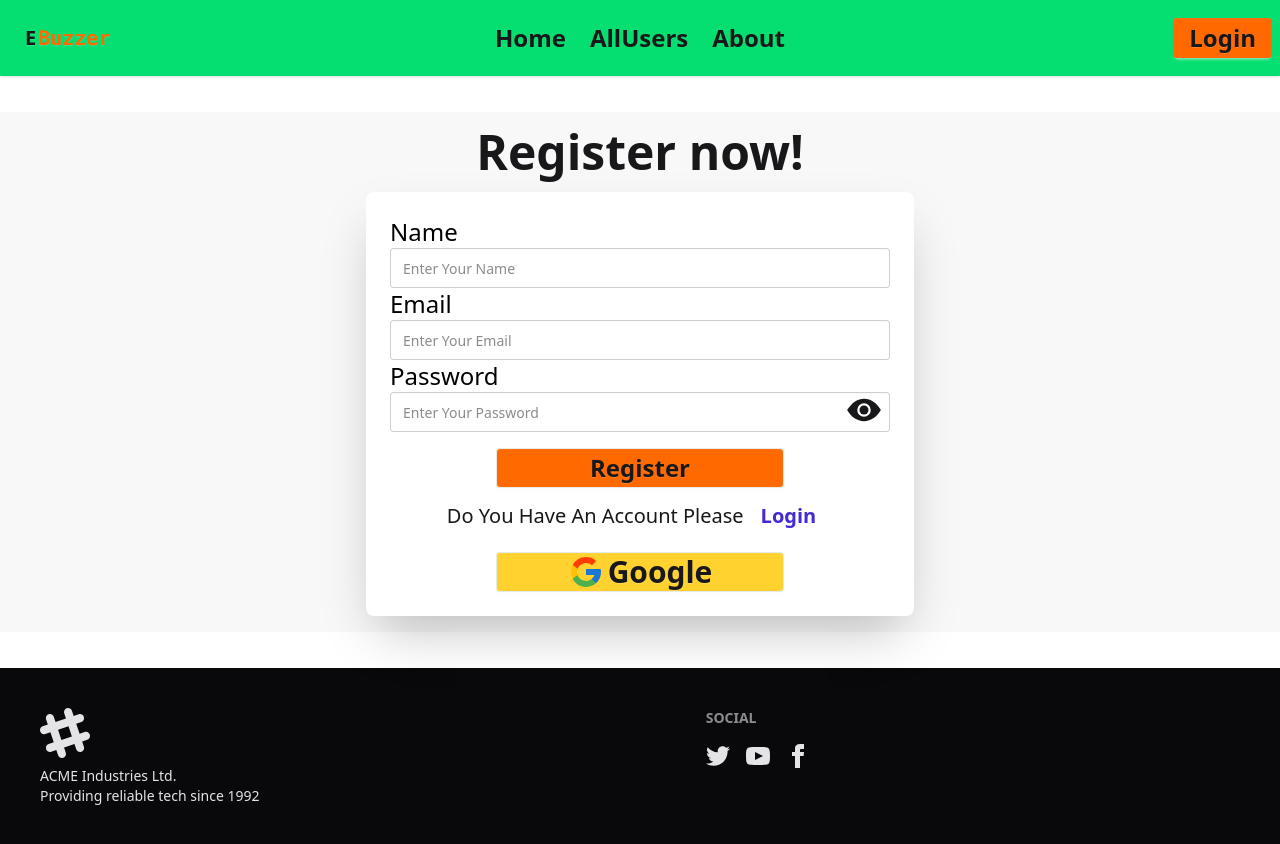
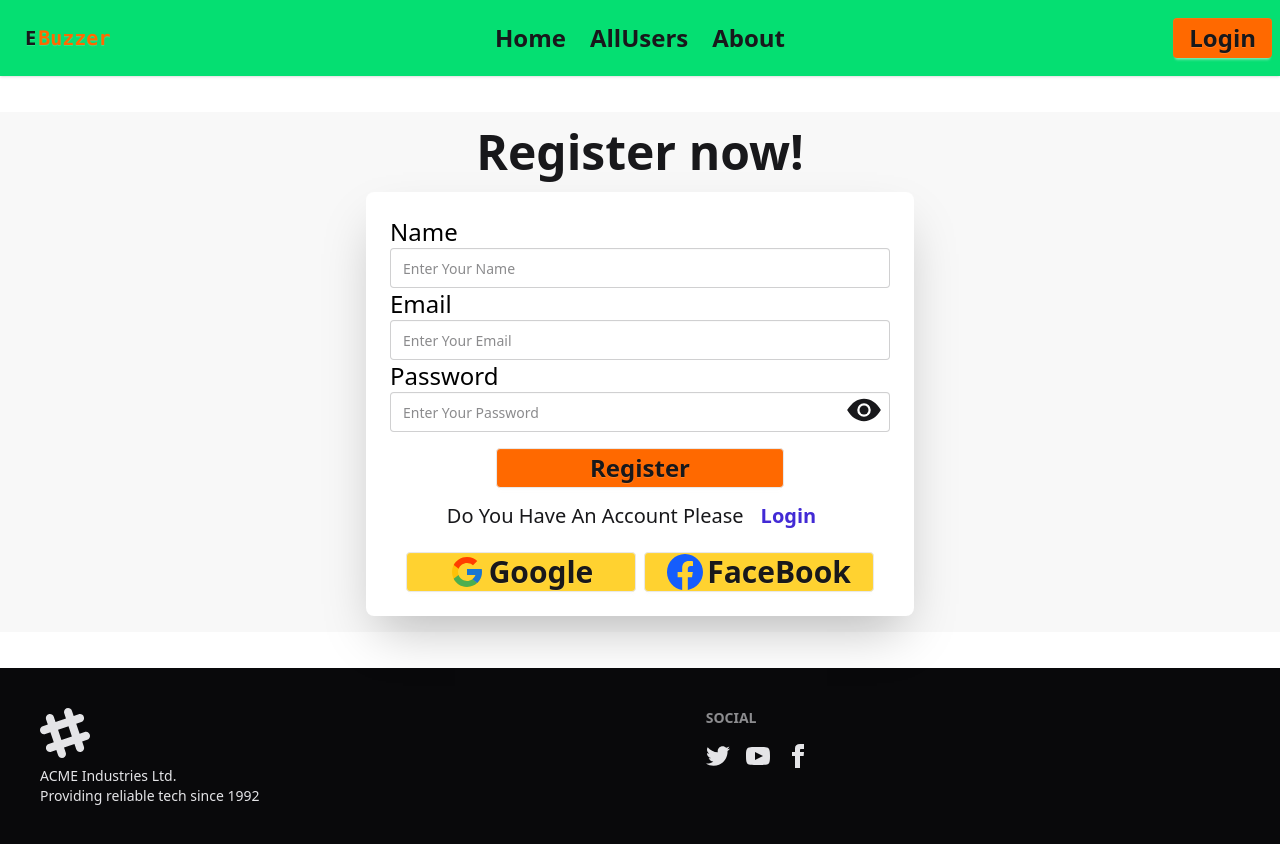
Before and after one commit to AtiqurRahmanAtik/EResturant_Clinet, a React (Vite) app: page /register in a window 1280 px wide. Built offline with nearby package versions, Linux system fonts and the light colour scheme; no server answers.

Commit message:
complete Facebook login using Firebase authentication

```diff
--- a/src/Components/Pages/Register.jsx
+++ b/src/Components/Pages/Register.jsx
@@ -8,13 +8,14 @@ import Swal from "sweetalert2";
 import { FcGoogle } from "react-icons/fc";
 import { BsEyeSlashFill } from "react-icons/bs";
 import { IoEyeSharp } from "react-icons/io5";
+import { BsFacebook } from "react-icons/bs";
 
 
 
 const Register = () => {
 
-    const { RegisterUser} = useContext(AuthContext);
-    const {GoogleSingIn} = useContext(AuthContext);
+    const { RegisterUser,  FacebookLogin,GoogleSingIn} = useContext(AuthContext);
+
     const [show, SetShow] = useState(true);
     console.log('show', show)
 
@@ -105,6 +106,38 @@ const Register = () => {
     }
 
 
+
+    // handleFacebook
+    const handleFacebook =() =>{
+
+      console.log('facebook login ');
+
+      FacebookLogin()
+      .then(res=>{
+          console.log(res.user);
+          if(res.user){
+                   // sweet alert
+        Swal.fire({
+          position: "top-end",
+          icon: "success",
+          title: "Your Facebook Registration Successful",
+          showConfirmButton: false,
+          timer: 2000
+        });
+
+        // navigate into home page
+        navigate('/');
+          }
+
+
+
+      })
+      .catch(err=>{
+        console.log(err);
+      })
+    }
+
+
     // handleEyeButton
     const handleEyeButton = ()=>{
 
@@ -182,11 +215,26 @@ const Register = () => {
                 </div>
               </form>
 
+{/* Social Login */}
+            <div className=" flex gap-2 flex-col-1 lg:flex-row justify-center items-center justify-items-center">
+
+        <div>
+            <button onClick={handleGoogle} className="btn p-y flex gap-1 border mx-auto w-[230px] items-center  text-3xl font-bold bg-amber-300">
+            <FcGoogle className="text-4xl "></FcGoogle>  Google </button>
+            </div>
+
+
+
             <div className="">
 
-            <button onClick={handleGoogle} className="btn p-y flex gap-1 border mx-auto w-2xs items-center  text-3xl font-bold bg-amber-300">
-            <FcGoogle className="text-4xl "></FcGoogle>  Google </button>
-            </div>
+        <button onClick={handleFacebook} className="btn p-y flex gap-1 border mx-auto w-[230px] items-center  text-3xl font-bold bg-amber-300">
+        <BsFacebook className="text-4xl text-blue-600"></BsFacebook>  FaceBook </button>
+
+        </div>
+
+        </div>
+
+
             </div>
           </div>
         </div>
--- a/src/Components/PrivateRoutess/PrivateRoutes.jsx
+++ b/src/Components/PrivateRoutess/PrivateRoutes.jsx
@@ -1,17 +1,16 @@
-import { useContext, useState } from "react";
-import {Navigate,  } from "react-router";
+import { useContext,} from "react";
+import { Outlet, useNavigate,  } from "react-router";
 import { AuthContext } from "../Provider/AuthProvider";
 
 
-const PrivateRoutes = ({Component}) => {
+const PrivateRoutes = () => {
 
-    // const [isAuthenticated, setIsAuthenticated] = useState(false);
+
     const { user} = useContext(AuthContext);;
-     // const navigate = useNavigate();
+     const navigate = useNavigate();
 
- // Your authentication logic goes here...
 
-  return isAuthenticated ? <Component/> : <Navigate to="/login" />;
+  return user ? <Outlet/> : navigate('/login')
 
 };
 
--- a/src/Components/Provider/AuthProvider.jsx
+++ b/src/Components/Provider/AuthProvider.jsx
@@ -3,10 +3,12 @@ import { createContext, useEffect, useState } from "react";
 import { auth } from "../../Firebase/Firebase.Config";
 import axios from "axios";
 import { GoogleAuthProvider } from "firebase/auth";
+import { FacebookAuthProvider } from "firebase/auth";
 
 
 export  const AuthContext = createContext(null);
 const GoogleProvider = new GoogleAuthProvider();
+const FacebookProvider = new FacebookAuthProvider();
 
 const AuthProvider = ({children}) => {
 
@@ -45,6 +47,11 @@ const AuthProvider = ({children}) => {
         return signInWithPopup(auth, GoogleProvider)
     }
 
+    // Facebook Login
+    const FacebookLogin = () =>{
+        return signInWithPopup(auth, FacebookProvider)
+    }
+
     // SingOUt
     const SingOutUser = ()=>{
         return signOut(auth)
@@ -79,7 +86,8 @@ const AuthProvider = ({children}) => {
         LoginUser,
         registerUser,
         GoogleSingIn,
-        SingOutUser
+        SingOutUser ,
+        FacebookLogin
 
     }
 
```
